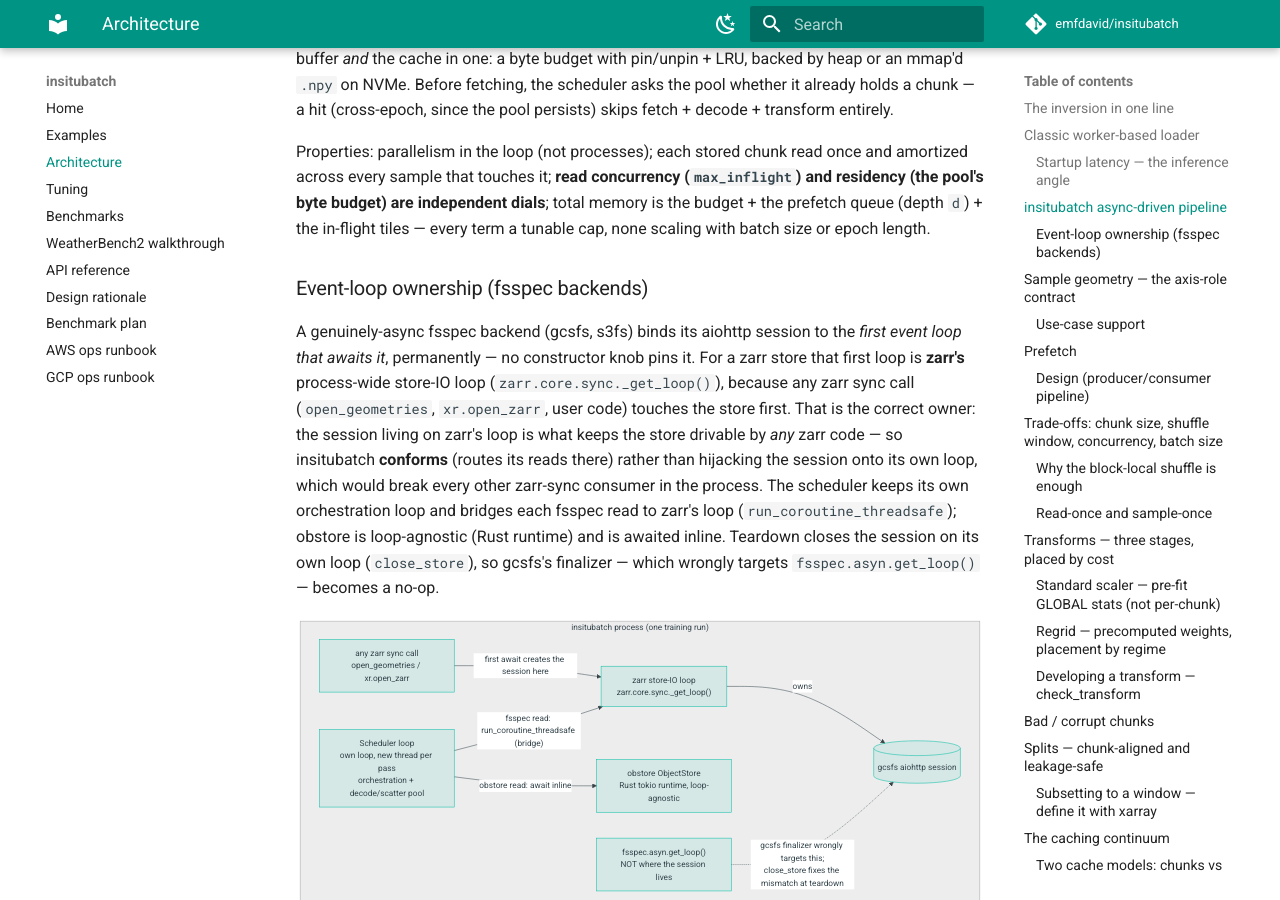
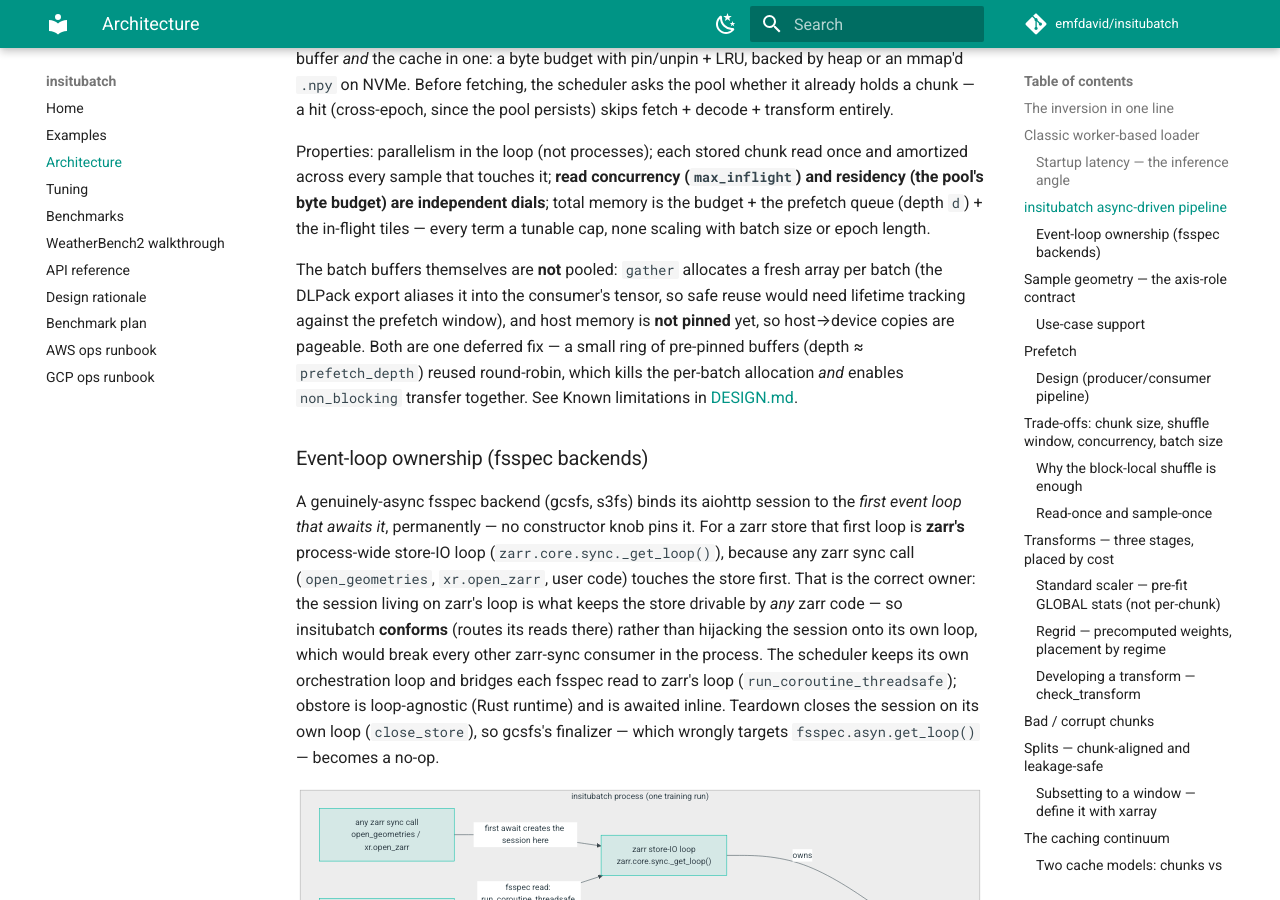
Before and after one commit to emfdavid/insitubatch, an MkDocs documentation site: the page built from docs/architecture.md, in a window 1280 px wide and 900 px high, scrolled down 3510 px. Built offline with MkDocs 1.6.1 and Material for MkDocs 9.7.7, drawn with Linux system fonts in a browser that asks for light colours; comment, search, counter and statistics services are not loaded; some of the changed text lies outside the part shown.

Commit message:
docs: note batch buffers are fresh/unpinned and the crop example isn't vectorized
- architecture.md: pipeline Properties gains a line that batch buffers are not
  pooled (DLPack aliasing) and host memory is not pinned yet, with the unified
  pinned-ring-buffer fix; the whole-field-crop scope note flags that the shipped
  random-crop example uses a per-sample Python loop (illustrative, not vectorized).
- DESIGN.md: matching Known-limitations entry for the fresh/unpinned batch buffers
  — one pinned ring buffer (depth ~prefetch_depth) fixes reuse + non_blocking H2D
  together; profile the H2D ceiling first (payload-dependent, ties to M2 GPU stage).

Co-Authored-By: Claude Opus 4.8 <noreply@anthropic.com>

```diff
--- a/docs/architecture.md
+++ b/docs/architecture.md
@@ -120,6 +120,15 @@ and amortized across every sample that touches it; **read concurrency
 (`max_inflight`) and residency (the pool's byte budget) are independent dials**;
 total memory is the budget + the prefetch queue (depth `d`) + the in-flight tiles —
 every term a tunable cap, none scaling with batch size or epoch length.
+
+The batch buffers themselves are **not** pooled: `gather` allocates a fresh array per
+batch (the DLPack export aliases it into the consumer's tensor, so safe reuse would
+need lifetime tracking against the prefetch window), and host memory is **not pinned**
+yet, so host→device copies are pageable. Both are one deferred fix — a small ring of
+pre-pinned buffers (depth ≈ `prefetch_depth`) reused round-robin, which kills the
+per-batch allocation *and* enables `non_blocking` transfer together. See Known
+limitations in
+[DESIGN.md](https://github.com/emfdavid/insitubatch/blob/main/DESIGN.md#known-limitations--defects).
 
 ### Event-loop ownership (fsspec backends)
 
@@ -873,7 +882,10 @@ pretending to be a general compute graph.
   non-sample axis; there is no spatial patching/cropping in the read yet, so a giant
   field is assembled whole (crop it in a `batch_transform`). Native patch geometry —
   and memory-optimal partial-field residency — is a reserved extension (see the
-  axis-role contract).
+  axis-role contract). The shipped random-crop example (`examples/wb2_dataloader.py`)
+  does exactly this — crops in a `batch_transform` over the whole-field cache, so the
+  crop re-randomizes each epoch for free — but its crop is a per-sample Python loop,
+  illustrative rather than vectorized.
 - **Not a compute framework.** No general task graph, no cross-chunk reductions on
   the hot path, no lazy dask-style evaluation — by design (dask on the hot path is
   the thing we route around). Reductions like fitting a scaler run *over the loader*
```
Also changed, not shown: DESIGN.md (+13 -0 lines).
